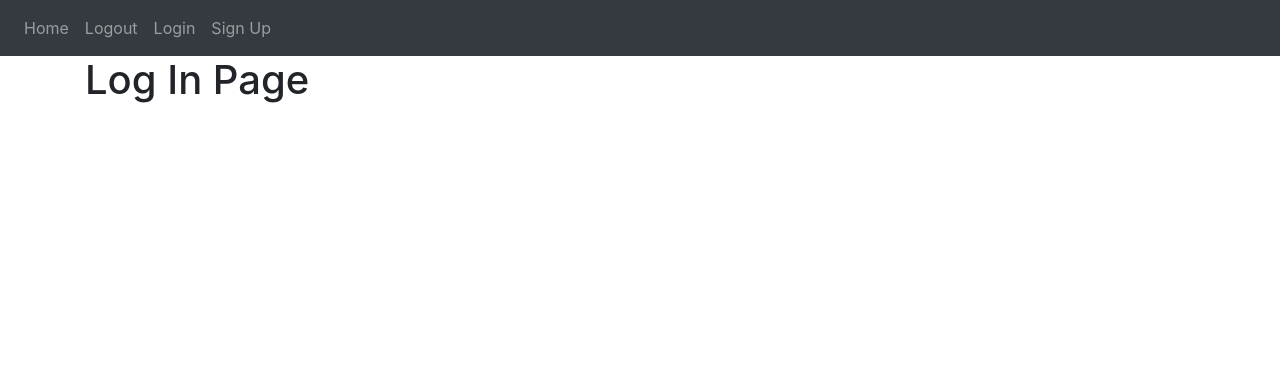
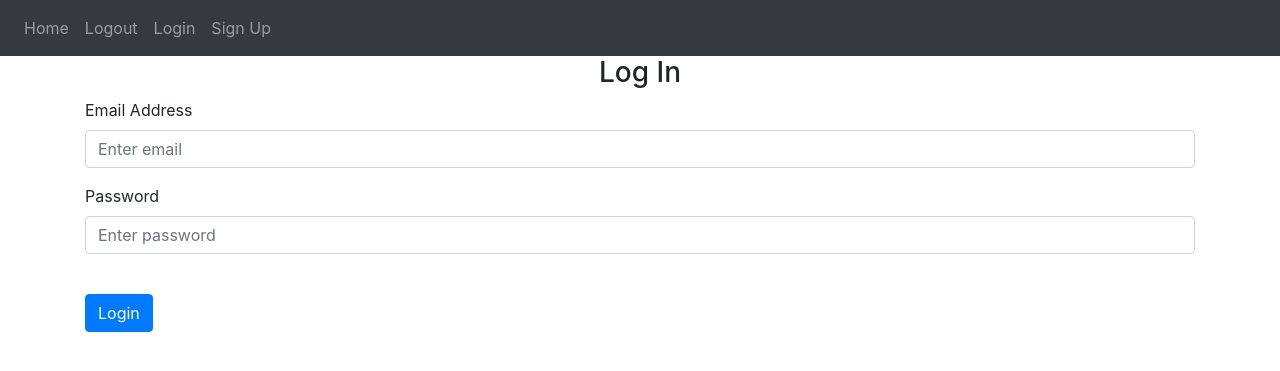
Before and after one commit to nimpy-wth/flask-web, a Flask app: page /login in a window 1280 px wide. Shown: the top 371 px of the page. Run offline with Flask 3, Linux system fonts and the light colour scheme; some libraries are stand-ins or nearby versions.

Commit message:
log in page

```diff
--- a/website/templates/login.html
+++ b/website/templates/login.html
@@ -1,5 +1,31 @@
 {% extends "base.html" %} {% block title %}Log In{% endblock%}
 
 {% block content %}
-<h1>Log In Page</h1>
+<!-- <h1>Log In Page</h1> -->
+<form method="POST">
+    <h3 align="center">Log In</h3>
+    <div class="form-group">
+        <label for="email">Email Address</label>
+        <input
+            type = "email"
+            class = "form-control"
+            id = "email"
+            name = "email"
+            placeholder = "Enter email"
+        />
+    </div>
+
+    <div class="form-group">
+        <label for="password">Password</label>
+        <input
+            type = "password"
+            class = "form-control"
+            id = "password"
+            name = "password"
+            placeholder = "Enter password"
+        />
+    </div>
+    <br />
+    <button type="submit" class="btn btn-primary">Login</button>
+</form>
 {% endblock %}
```
